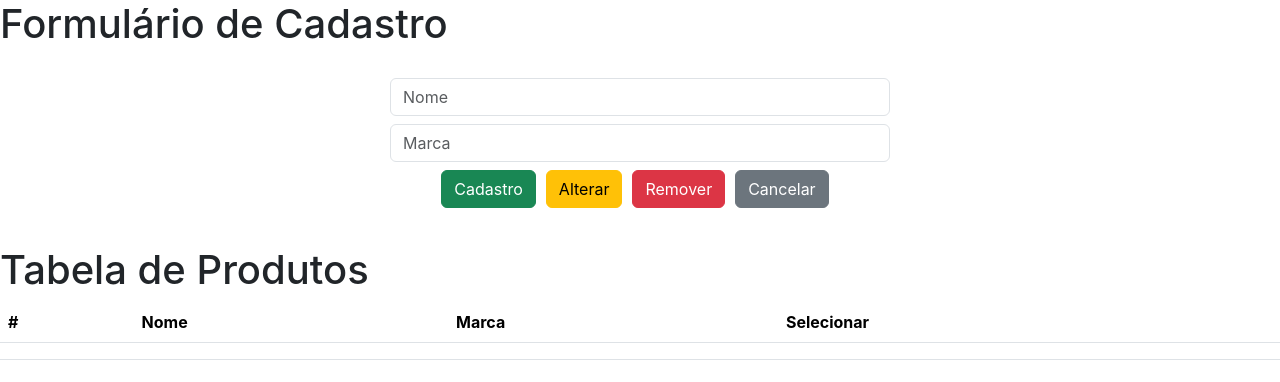
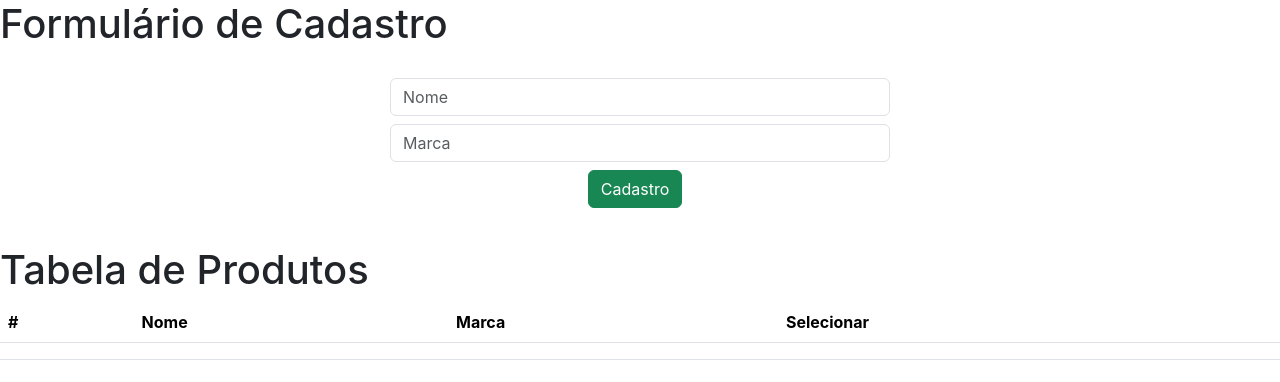
Before and after one commit to sergiocainzo/front-end, a React (Create React App) app: page / in a window 1280 px wide. Shown: the top 382 px of the page. Built offline with nearby package versions, Linux system fonts and the light colour scheme.

Commit message:
Visiblidade dos botões

```diff
--- a/src/App.js
+++ b/src/App.js
@@ -1,12 +1,22 @@
+import { useState } from "react";
 import "./App.css";
 import Formulario from "./Formulario";
 import Tabela from "./Tabela";
 
 function App() {
+
+  const [btnCadastrar, setBtnCadastrar] = useState(true);
+
+
+
+
+
+
   return (
     <div>
       <h1>Formulário de Cadastro</h1>
-      <Formulario />
+      <Formulario
+      botao={btnCadastrar}/>
 
       <h1>Tabela de Produtos</h1>
       <Tabela />
--- a/src/Formulario.js
+++ b/src/Formulario.js
@@ -1,15 +1,18 @@
-function Formulario() {
+function Formulario({ botao }) {
   return (
     <form>
       <input type="text" placeholder="Nome" className="form-control" />
       <input type="text" placeholder="Marca" className="form-control" />
 
-
-
-      <input type="button" value="Cadastro" className="btn btn-success" />
-      <input type="button" value="Alterar" className="btn btn-warning" />
-      <input type="button" value="Remover" className="btn btn-danger" />
-      <input type="button" value="Cancelar" className="btn btn-secondary" />
+      {botao ? (
+        <input type="button" value="Cadastro" className="btn btn-success" />
+      ) : (
+        <div>
+          <input type="button" value="Alterar" className="btn btn-warning" />
+          <input type="button" value="Remover" className="btn btn-danger" />
+          <input type="button" value="Cancelar" className="btn btn-secondary" />
+        </div>
+      )}
     </form>
   );
 }
```
